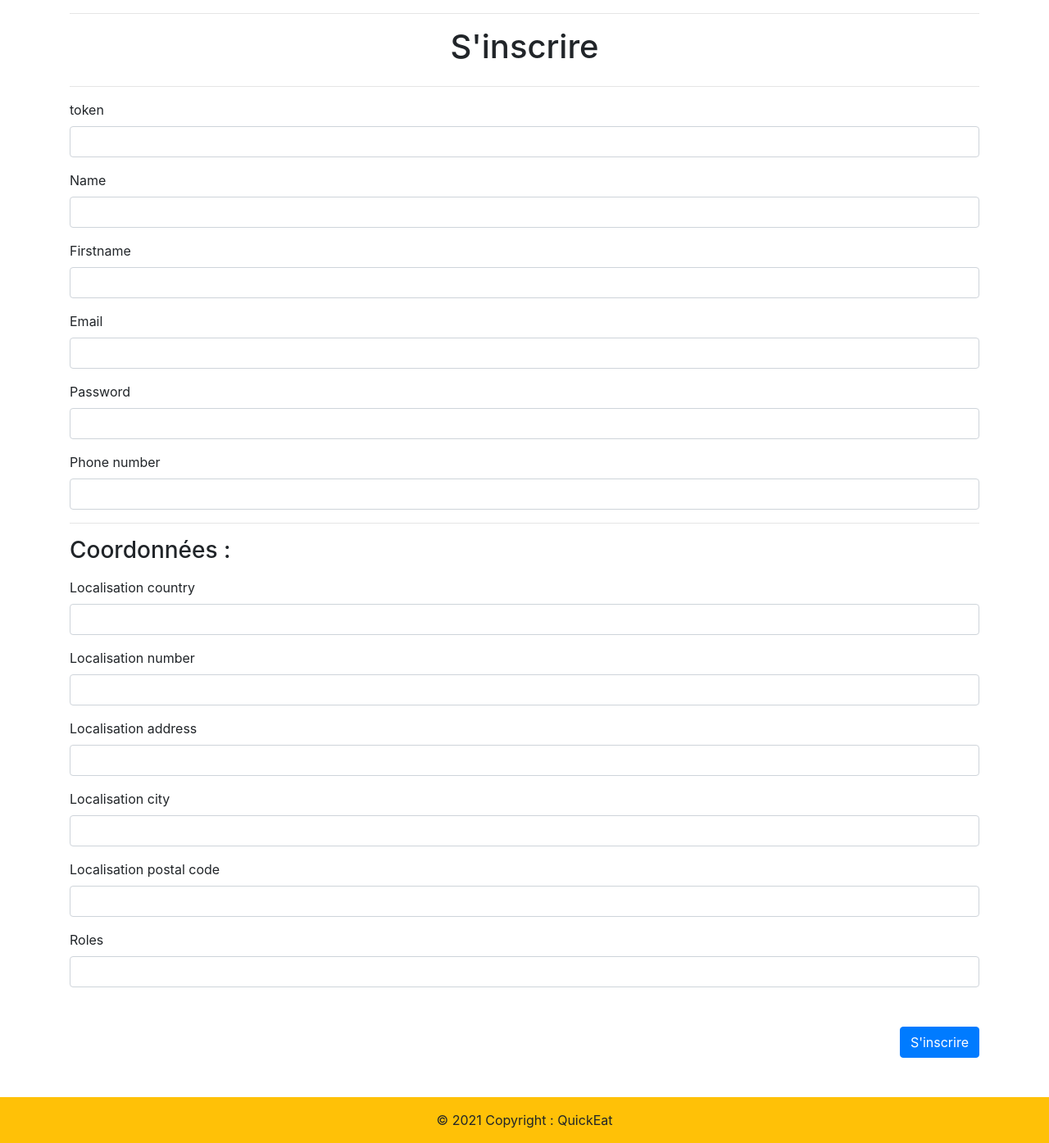
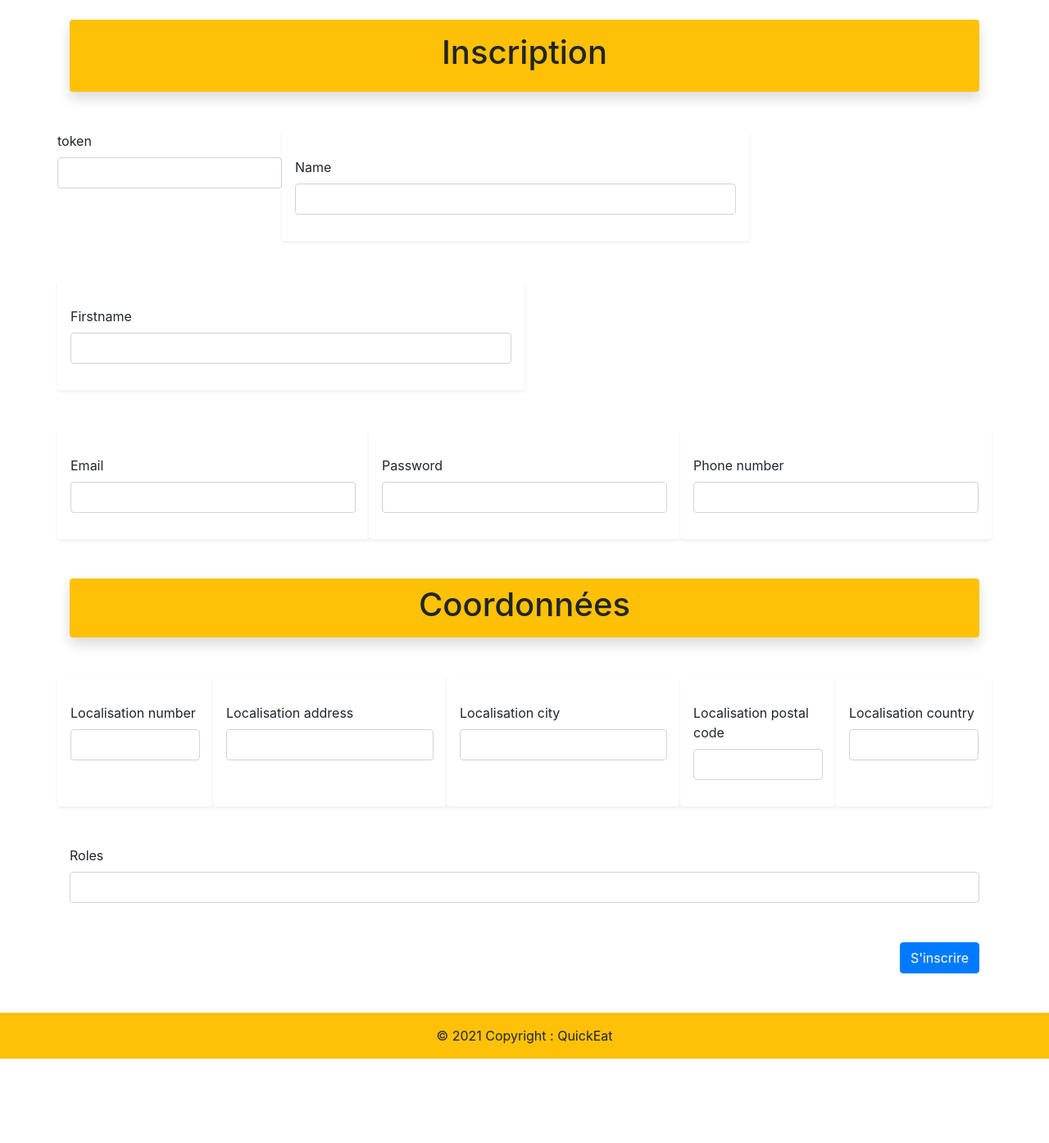
Before and after one commit to Chapsros/Quickeat, a Symfony app: template templates/registration/register.html.twig in a window 1280 px wide. Shown: the part 56-1451 px from the top of the page at 82% size. After the commit the page ends 1348 px from the top, so only its background shows below. Run offline with Twig, Linux system fonts and the light colour scheme; the template is opened without the code that fills it, so the values that code supplies are empty; form fields are guessed from the names that the template uses; some libraries are stand-ins or nearby versions.

Commit message:
Argent + inscription front

```diff
--- a/composer.json
+++ b/composer.json
@@ -36,6 +36,7 @@
         "symfony/security-csrf": "4.4.*",
         "symfony/serializer": "4.4.*",
         "symfony/stopwatch": "^4.4",
+        "symfony/swiftmailer-bundle": "^3.5",
         "symfony/translation": "4.4.*",
         "symfony/twig-bundle": "^4.4",
         "symfony/validator": "4.4.*",
--- a/config/bundles.php
+++ b/config/bundles.php
@@ -15,4 +15,5 @@ return [
     Symfony\Bundle\WebServerBundle\WebServerBundle::class => ['dev' => true],
     Doctrine\Bundle\FixturesBundle\DoctrineFixturesBundle::class => ['dev' => true, 'test' => true],
     Liip\ImagineBundle\LiipImagineBundle::class => ['all' => true],
+    Symfony\Bundle\SwiftmailerBundle\SwiftmailerBundle::class => ['all' => true],
 ];
--- a/src/Form/RegisterFormType.php
+++ b/src/Form/RegisterFormType.php
@@ -6,6 +6,7 @@ use App\Entity\User;
 use Symfony\Component\Form\AbstractType;
 use Symfony\Component\Form\Extension\Core\Type\ChoiceType;
 use Symfony\Component\Form\Extension\Core\Type\EmailType;
+use Symfony\Component\Form\Extension\Core\Type\HiddenType;
 use Symfony\Component\Form\Extension\Core\Type\NumberType;
 use Symfony\Component\Form\Extension\Core\Type\PasswordType;
 use Symfony\Component\Form\FormBuilderInterface;
@@ -31,8 +32,8 @@ class RegisterFormType extends AbstractType
             ->add('phoneNumber', NumberType::class, [
                 'label' => 'Numéro de téléphone'
             ])
+            ->add('sold', HiddenType::class)
             ->add('localisation', LocalisationType::class)
-
             ->add('roles', ChoiceType::class, [
                 'choices' => [
                     'Restaurateur' => 'ROLE_RESTAURATEUR',
--- a/templates/index/index.html.twig
+++ b/templates/index/index.html.twig
@@ -45,7 +45,7 @@
                                 {{ form_row(form.categories) }}
                             </div>
                             <div class="col-lg-3 col-md-3 col-sm-12 p-0">
-                                <button type="submit" class="btn btn-danger wrn-btn">Filtrer</button>
+                                <button type="submit" class="btn btn-danger wrn-btn">Rechercher</button>
                             </div>
                             {{ form_end(form) }}
                         </div>
--- a/templates/registration/register.html.twig
+++ b/templates/registration/register.html.twig
@@ -3,27 +3,33 @@
 {% block title %}Inscription | QuickEat{% endblock %}
 
 {% block body %}
-    <div class="container mt-3 mb-3">
+    <div class="container mt-4 mb-3">
         <form method="post">
-            <hr>
-            <div class="d-flex justify-content-center">
-                <h1>S'inscrire</h1>
+            <div class="d-flex justify-content-center shadow p-3 mb-5 bg-warning rounded">
+                <h1>Inscription</h1>
             </div>
-            <hr>
+            <div class="row">
             {{ form_start(register_form) }}
             {{ form_row(register_form._token) }}
-            {{ form_row(register_form.name) }}
-            {{ form_row(register_form.firstname) }}
-            {{ form_row(register_form.email) }}
-            {{ form_row(register_form.password) }}
-            {{ form_row(register_form.phoneNumber) }}
-            <hr class="mt-3 ">
-            <h3 class="mb-3">Coordonnées :</h3>
-            {{ form_row(register_form.localisation.country) }}
-            {{ form_row(register_form.localisation.number) }}
-            {{ form_row(register_form.localisation.address) }}
-            {{ form_row(register_form.localisation.city) }}
-            {{ form_row(register_form.localisation.postalCode) }}
+                <div class="col-md-6 shadow-sm p-3 mb-5 bg-white rounded"><p class="font-weight-bold"></p>{{ form_row(register_form.name) }}</div>
+                <div class="col-md-6 shadow-sm p-3 mb-5 bg-white rounded"><p class="font-weight-bold"></p>{{ form_row(register_form.firstname) }}</div>
+            </div>
+
+            <div class="row">
+                <div class="col-md-4 shadow-sm p-3 mb-5 bg-white rounded"><p class="font-weight-bold"></p>{{ form_row(register_form.email) }}</div>
+                <div class="col-md-4 shadow-sm p-3 mb-5 bg-white rounded"><p class="font-weight-bold"></p>{{ form_row(register_form.password) }}</div>
+                <div class="col-md-4 shadow-sm p-3 mb-5 bg-white rounded"><p class="font-weight-bold"></p>{{ form_row(register_form.phoneNumber) }}</div>
+            </div>
+            <div class="d-flex justify-content-center shadow p-2 mb-5 bg-warning rounded">
+                <h1>Coordonnées</h1>
+            </div>
+            <div class="row">
+                <div class="col-md-2 shadow-sm p-3 mb-5 bg-white rounded"><p class="font-weight-bold"></p>{{ form_row(register_form.localisation.number) }}</div>
+                <div class="col-md-3 shadow-sm p-3 mb-5 bg-white rounded"><p class="font-weight-bold"></p>{{ form_row(register_form.localisation.address) }}</div>
+                <div class="col-md-3 shadow-sm p-3 mb-5 bg-white rounded"><p class="font-weight-bold"></p>{{ form_row(register_form.localisation.city) }}</div>
+                <div class="col-md-2 shadow-sm p-3 mb-5 bg-white rounded"><p class="font-weight-bold"></p>{{ form_row(register_form.localisation.postalCode) }}</div>
+                <div class="col-md-2 shadow-sm p-3 mb-5 bg-white rounded"><p class="font-weight-bold"></p>{{ form_row(register_form.localisation.country) }}</div>
+            </div>
             {{ form_row(register_form.roles) }}
             <div class="row mb-5 mt-5">
                 <div class="col d-flex justify-content-end">
@@ -34,5 +40,4 @@
     </div>
     {{ form_end(register_form) }}
 
-
 {% endblock %}
--- a/templates/security/forgotten_password.html.twig
+++ b/templates/security/forgotten_password.html.twig
@@ -4,10 +4,9 @@
 
 {% block body %}
     <div class="container mt-3 mb-3">
-            <hr>
         {% if not app.user %}
-            <div class="d-flex justify-content-center">
-                <h1>Mot de passe oublié</h1>
+            <div class="d-flex justify-content-center shadow p-3 mb-5 bg-warning rounded">
+                <h1>Changer de mot de passe</h1>
             </div>
         {% endif %}
         {% if app.user %}
```
Also changed, not shown: migrations/Version20210124182646.php (added, +31 -0 lines), migrations/Version20210124183219.php (added, +31 -0 lines), migrations/Version20210124183325.php (added, +31 -0 lines), migrations/Version20210124183420.php (added, +31 -0 lines), src/Entity/User.php (+19 -1 lines), templates/account/account.html.twig (+4 -3 lines), templates/security/login.html.twig (+3 -6 lines), 6 other files.
